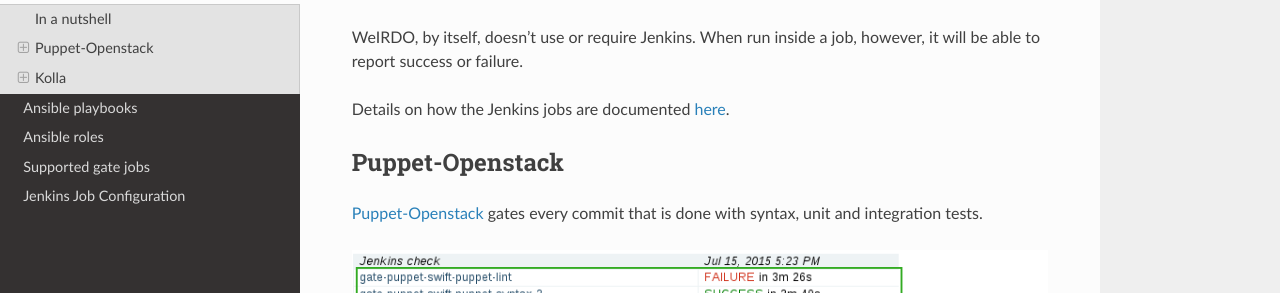
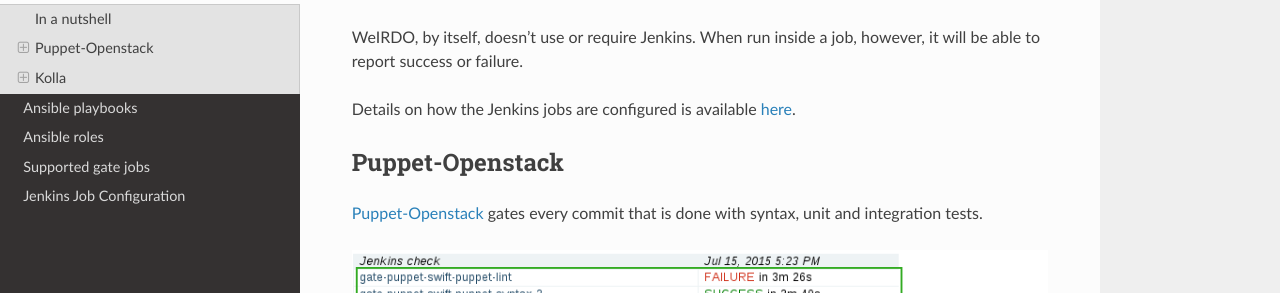
Before and after one commit to rdo-infra/weirdo, a Sphinx documentation site: the page built from docs/how.rst, in a window 1280 px wide and 900 px high, scrolled down 345 px. Shown: the part 158-451 px from the top of the window. Built offline with Sphinx 7.4.7 and the Read the Docs theme 2.0.0, drawn with Linux system fonts in a browser that asks for light colours.

Commit message:
Fix weird phrasing about jenkins job configuration
Change-Id: Id07a2457ae6704fcad956ece9189e803e1a1bb09

```diff
--- a/docs/how.rst
+++ b/docs/how.rst
@@ -20,7 +20,7 @@
 WeIRDO, by itself, doesn’t use or require Jenkins. When run inside a job,
 however, it will be able to report success or failure.
 
-Details on how the Jenkins jobs are documented here_.
+Details on how the Jenkins jobs are configured is available here_.
 
 .. _roles: http://weirdo.readthedocs.org/en/latest/roles.html
 .. _playbooks: http://weirdo.readthedocs.org/en/latest/playbooks.html
```
